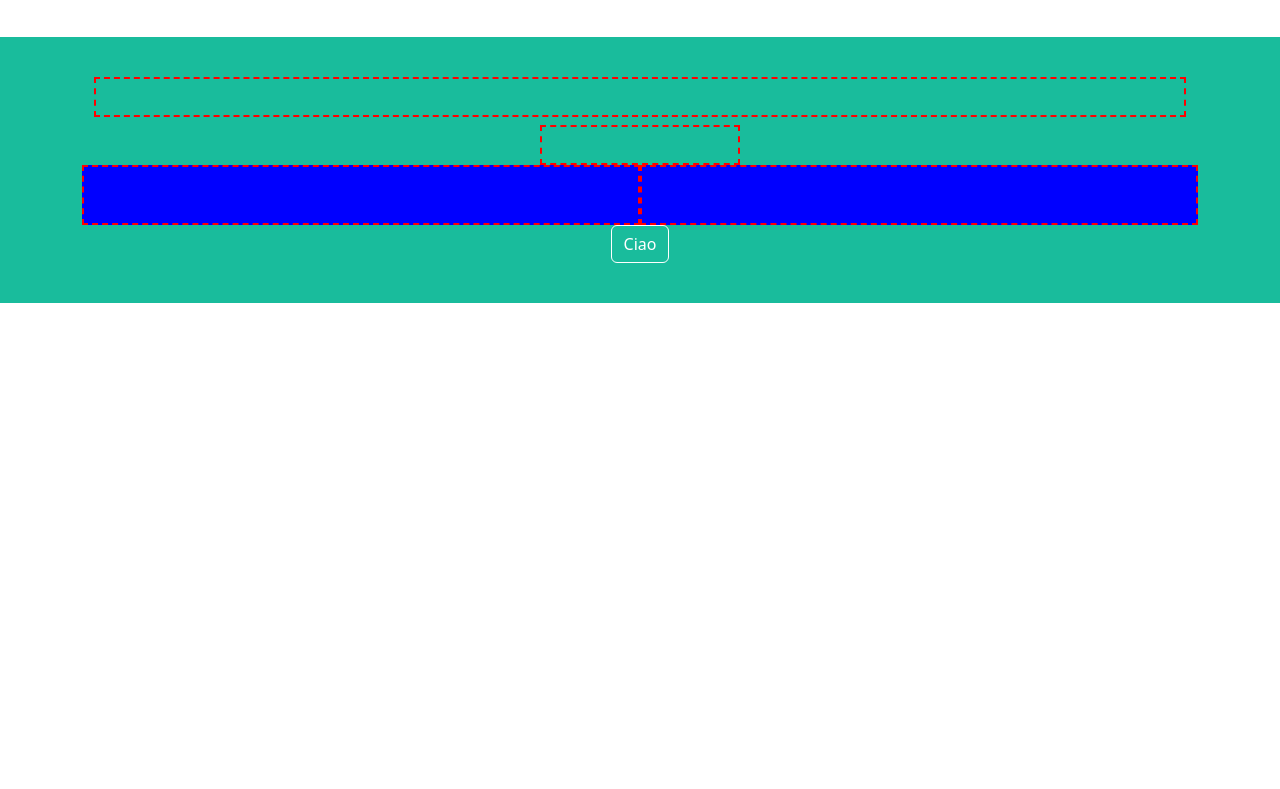
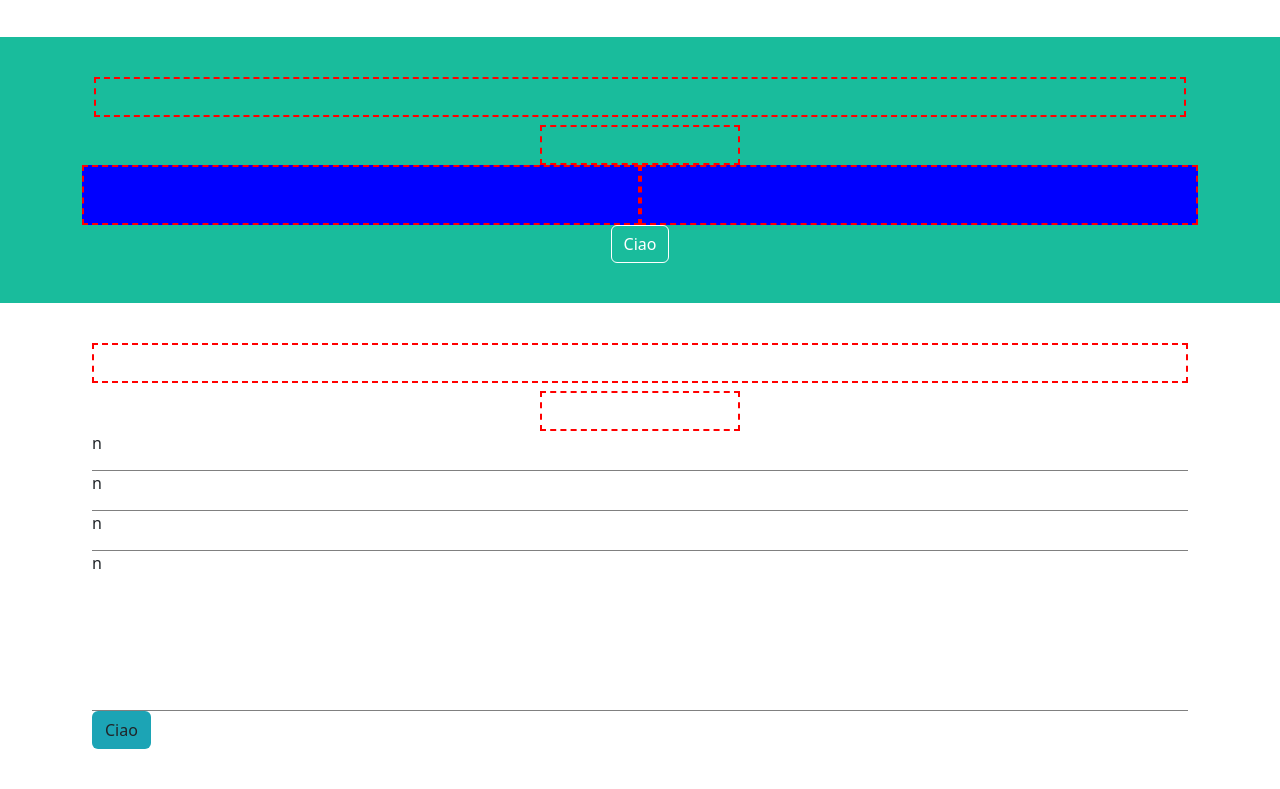
Before and after one commit to Fernweh99/html-css-bootstrap-freelancer, a plain HTML site: page index.html in a window 1280 px wide. Shown: the part 1229-2018 px from the top of the page. Before the commit the page ends 1532 px from the top, so only its background shows below. Drawn offline with nearby package versions, Linux system fonts and the light colour scheme.

Commit message:
section contact me

```diff
--- a/css/style.css
+++ b/css/style.css
@@ -87,9 +87,22 @@ h1,h2,p {
 #about {
   background-color: #19BC9C;
   color: white;
+  padding: 40px 70px;
 }
 
-.btn.normal {
-  width: auto;
+.btn.bc-white {
   border: 1px solid white;
 }
+
+/* Section contact me */
+#contact-me {
+  padding: 40px 80px;
+}
+
+.message,.name,.e-mail,.phone {
+  border-bottom: 1px solid gray;
+}
+
+.message {
+  height: 160px;
+}
--- a/index.html
+++ b/index.html
@@ -94,8 +94,19 @@
               <p></p>
             </div>
           </div>
-          <a href="#" class="btn normal text-white">Ciao</a>
+          <a href="#" class="btn w-auto bc-white text-white">Ciao</a>
         </div>
+      </div>
+    </section>
+    <section id="contact-me">
+      <div class="container">
+        <h1 class="border-lay"></h1>
+        <div class="hr-star border-lay"></div>
+        <p class="mb-0 name">n</p>
+        <p class="mb-0 e-mail">n</p>
+        <p class="mb-0 phone">n</p>
+        <p class="mb-0 message">n</p>
+        <a href="#" class="btn w-auto bg-col-cake">Ciao</a>
       </div>
     </section>
   </main>
```
